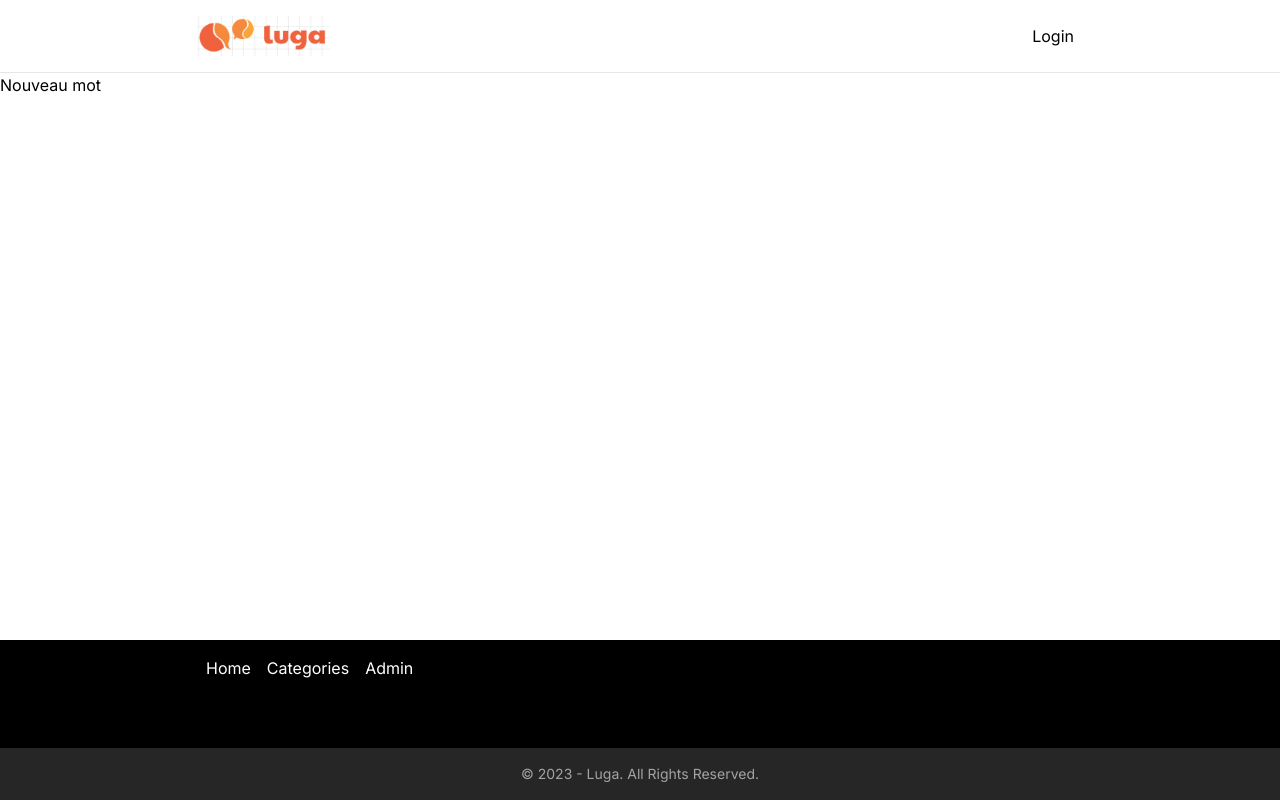
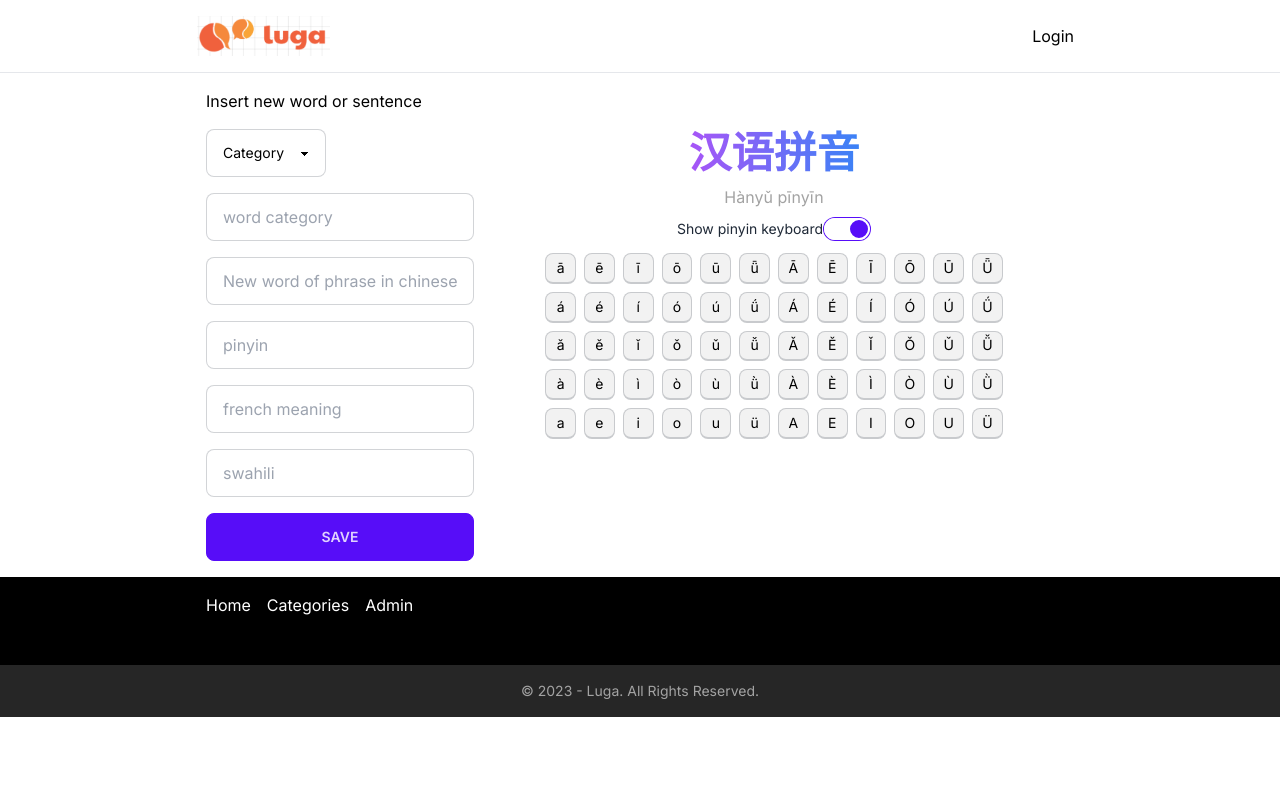
Before and after one commit to doctarhyf/luga, a Next.js app: page /admin in a window 1280 px wide. Built offline with nearby package versions, Linux system fonts and the light colour scheme.

Commit message:
added admin panel

```diff
--- a/app/admin/page.tsx
+++ b/app/admin/page.tsx
@@ -1,7 +1,99 @@
 import React from "react";
 
+const pinyins = [
+  "ā ē ī ō ū ǖ Ā Ē Ī Ō Ū Ǖ",
+  "á é í ó ú ǘ Á É Í Ó Ú Ǘ",
+  "ǎ ě ǐ ǒ ǔ ǚ Ǎ Ě Ǐ Ǒ Ǔ Ǚ",
+  "à è ì ò ù ǜ À È Ì Ò Ù Ǜ",
+  "a e i o u ü A E I O U Ü",
+];
+
 function AdminPanel() {
-  return <div>Nouveau mot</div>;
+  return (
+    <div className="mx-auto max-w-[900px]">
+      <div className="flex flex-col-reverse md:flex-row justify-between p-4 ">
+        <div className=" items-center md:items-start gap-4 flex flex-col form-word">
+          <div>Insert new word or sentence</div>
+
+          <div>
+            <select className="select select-bordered w-full max-w-xs">
+              <option disabled selected>
+                Category
+              </option>
+              <option>Han Solo</option>
+              <option>Greedo</option>
+              <option>Other</option>
+            </select>
+          </div>
+
+          <input
+            type="text"
+            placeholder="word category"
+            className="input input-bordered w-full max-w-xs"
+          />
+
+          <input
+            type="text"
+            placeholder="New word of phrase in chinese"
+            className="input input-bordered w-full max-w-xs"
+          />
+
+          <input
+            type="text"
+            placeholder="pinyin"
+            className="input input-bordered w-full max-w-xs"
+          />
+
+          <input
+            type="text"
+            placeholder="french meaning"
+            className="input input-bordered w-full max-w-xs"
+          />
+          <input
+            type="text"
+            placeholder="swahili"
+            className="input input-bordered w-full max-w-xs"
+          />
+
+          <button className="btn btn-primary md:w-full">SAVE</button>
+        </div>
+
+        <div className=" flex-grow p-8">
+          <div className="flex items-center flex-col">
+            <div className="text-[32pt] font-black bg-gradient-to-r bg-clip-text text-transparent from-purple-500 to-blue-500">
+              汉语拼音
+            </div>
+            <div className=" text-neutral-400 ">Hànyǔ pīnyīn</div>
+            <div>
+              <label className="cursor-pointer label">
+                <span className="label-text">Show pinyin keyboard </span>
+                <input
+                  type="checkbox"
+                  className="toggle toggle-primary"
+                  checked
+                />
+              </label>
+            </div>
+
+            <div>
+              {pinyins.map((accent, i) => (
+                <div key={i}>
+                  {accent.split(" ").map((lt, i) => (
+                    <button
+                      key={lt}
+                      className=" hover:bg-sky-500 focus:bg-sky-300 hover:text-white kbd text-sm m-1"
+                    >
+                      {lt}
+                    </button>
+                  ))}
+                </div>
+              ))}
+            </div>
+          </div>
+        </div>
+      </div>
+    </div>
+  );
 }
 
 export default AdminPanel;
--- a/app/layout.tsx
+++ b/app/layout.tsx
@@ -34,8 +34,8 @@ export function Header() {
 
 export function Footer() {
   return (
-    <div className="main-footer bg-black h-max text-white relative min-h-[120pt] ">
-      <div className=" max-w-[900px] mx-auto p-4 text-white flex flex-col md:flex-row gap-4">
+    <div className="main-footer bg-black h-max text-white relative  ">
+      <div className=" mb-8 max-w-[900px] mx-auto p-4 text-white flex flex-col md:flex-row gap-4">
         {[
           { name: "Home", path: "/" },
           { name: "Categories", path: "/categories" },
@@ -46,7 +46,7 @@ export function Footer() {
           </Link>
         ))}
       </div>
-      <div className="bg-neutral-800 md:text-center text-sm text-neutral-400 p-4 absolute bottom-0 w-full">
+      <div className="bg-neutral-800 md:text-center text-sm text-neutral-400 p-4  bottom-0 w-full">
         © 2023 - Luga. All Rights Reserved.
       </div>
     </div>
@@ -54,8 +54,8 @@ export function Footer() {
 }
 
 export const metadata: Metadata = {
-  title: "Create Next App",
-  description: "Generated by create next app",
+  title: "Luga",
+  description: "Apprendre le chinois et swahili pour le milieu professionel",
 };
 
 export default function RootLayout({
@@ -66,7 +66,7 @@ export default function RootLayout({
   return (
     <html lang="en">
       <body className={inter.className}>
-        <div className="min-h-[100vh] flex flex-col">
+        <div className="">
           <Header />
           <div className=" flex-grow main-cont   ">{children}</div>
           <Footer />
```
